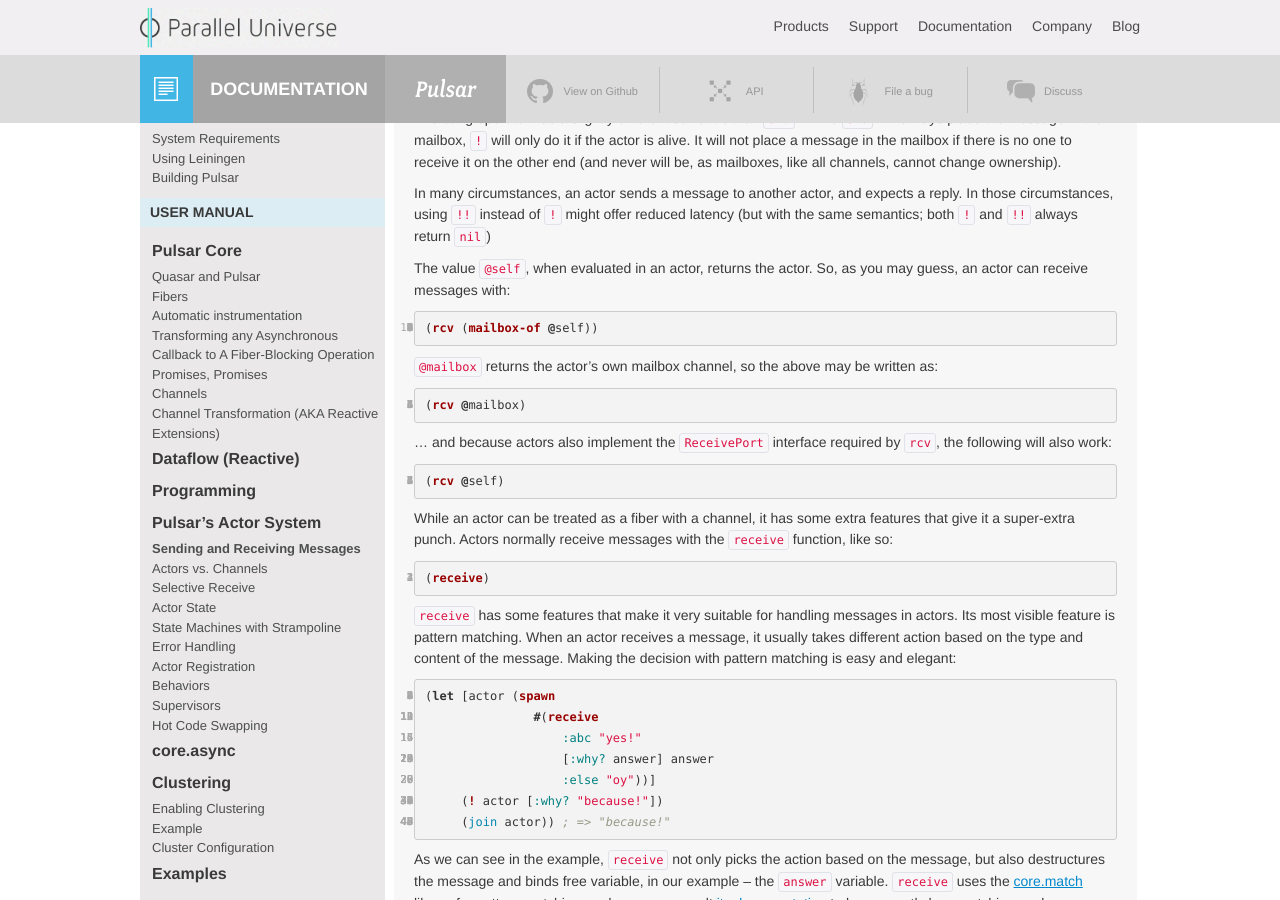
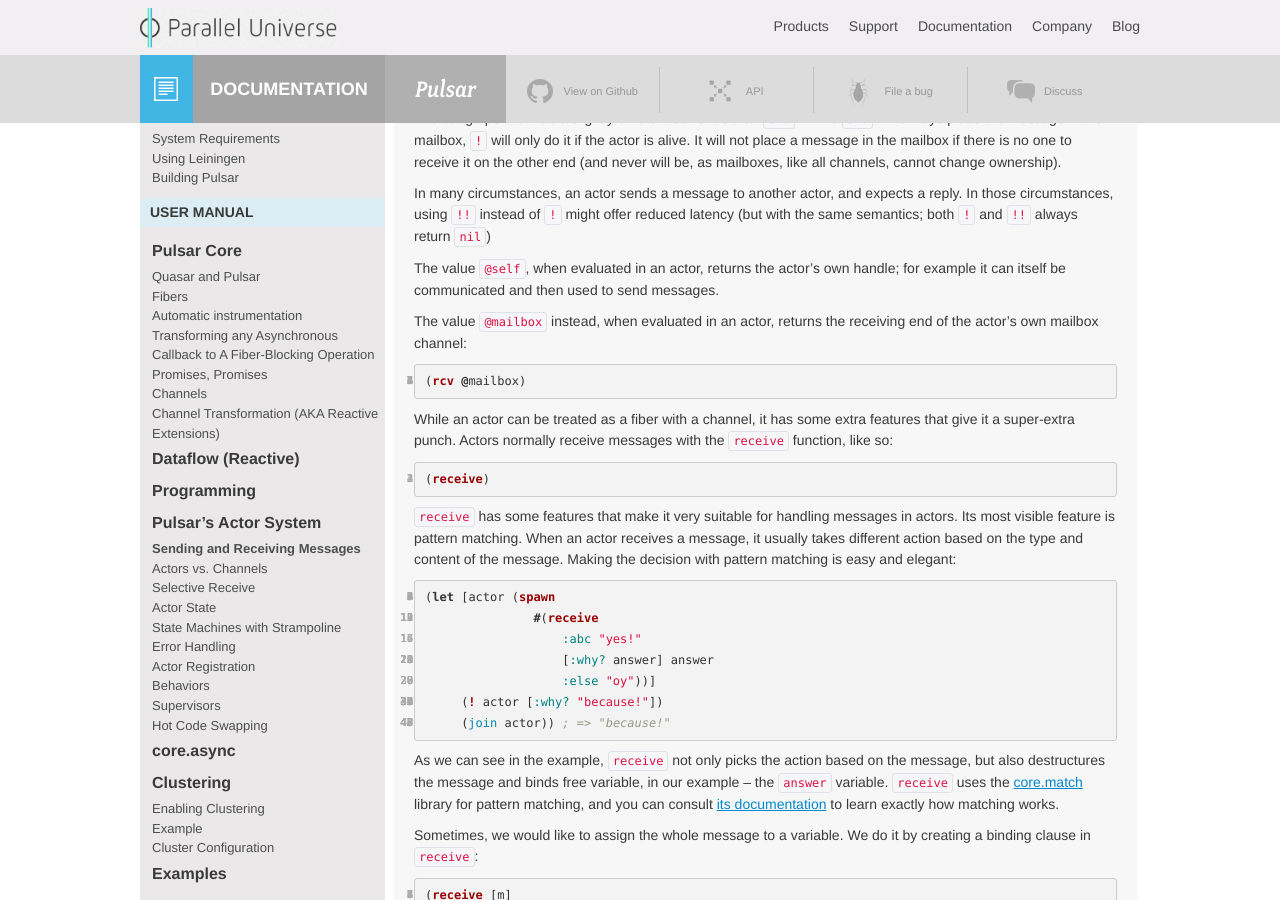
Before and after one commit to puniverse/pulsar, a Jekyll site: the page built from docs/index.md, in a window 1280 px wide and 900 px high, scrolled down 12310 px. Built offline with Jekyll 4.4.1, drawn with Linux system fonts in a browser that asks for light colours; nearby versions of some CDN libraries; Markdown is read by kramdown in place of the engine named in the settings.

Commit message:
:bug: :memo: Fix #47

```diff
--- a/docs/index.md
+++ b/docs/index.md
@@ -692,22 +692,12 @@
 
 In many circumstances, an actor sends a message to another actor, and expects a reply. In those circumstances, using `!!` instead of `!` might offer reduced latency (but with the same semantics; both `!` and `!!` always return `nil`)
 
-The value `@self`, when evaluated in an actor, returns the actor. So, as you may guess, an actor can receive messages with:
-
-~~~ clojure
-(rcv (mailbox-of @self))
-~~~
-
-`@mailbox` returns the actor's own mailbox channel, so the above may be written as:
+The value `@self`, when evaluated in an actor, returns the actor's own handle; for example it can itself be communicated and then used to send messages.
+
+The value `@mailbox` instead, when evaluated in an actor, returns the receiving end of the actor's own mailbox channel:
 
 ~~~ clojure
 (rcv @mailbox)
-~~~
-
-... and because actors also implement the `ReceivePort` interface required by `rcv`, the following will also work:
-
-~~~ clojure
-(rcv @self)
 ~~~
 
 While an actor can be treated as a fiber with a channel, it has some extra features that give it a super-extra punch. Actors normally receive messages with the `receive` function, like so:
```
